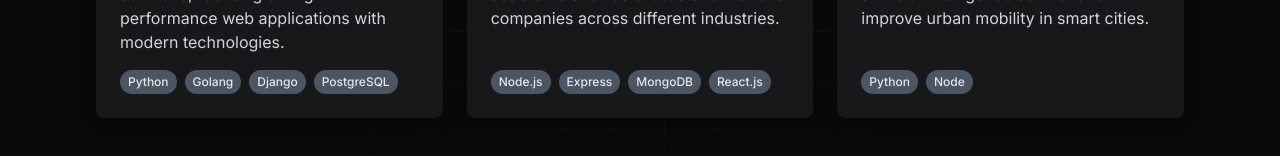
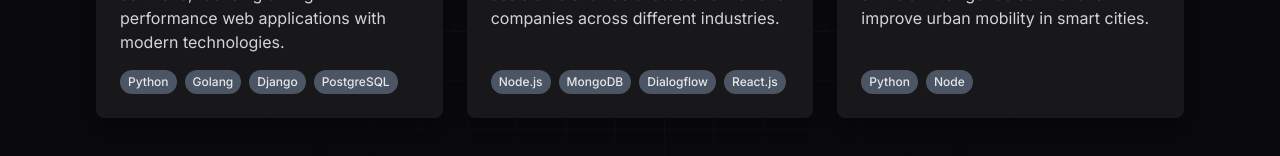
Before and after one commit to eduardoluiz7/personal-page, a React (Vite) app: page /experiences in a window 1280 px wide. Shown: the part 492-648 px from the top of the page. Built offline with nearby package versions, Linux system fonts and the light colour scheme.

Commit message:
update experiences

```diff
--- a/src/locales/en/translation.json
+++ b/src/locales/en/translation.json
@@ -45,7 +45,7 @@
         },
         "react": {
             "description": "Developing and maintaining efficient and responsive User Interfaces using React.",
-            "experience": "2 years"
+            "experience": "3 years"
         },
         "node": {
             "description": "Developing RESTful APIs and Webhooks with Node.js and Express.",
@@ -53,7 +53,7 @@
         },
         "typescript": {
             "description": "Enhancing JavaScript development with static typing and advanced features.",
-            "experience": "3 years"
+            "experience": "4 years"
         },
         "postgres": {
             "description": "Managing and performing queries on relational databases.",
--- a/src/locales/pt/translation.json
+++ b/src/locales/pt/translation.json
@@ -45,7 +45,7 @@
         },
         "react": {
             "description": "Desenvolvimento e manutenção de interfaces de usuário eficientes e responsivas usando React.",
-            "experience": "2 anos"
+            "experience": "3 anos"
         },
         "node": {
             "description": "Desenvolvimento de APIs RESTful e Webhooks com Node.js e Express.",
@@ -53,7 +53,7 @@
         },
         "typescript": {
             "description": "Melhorando o desenvolvimento JavaScript com tipagem estática e funcionalidades avançadas.",
-            "experience": "3 anos"
+            "experience": "4 anos"
         },
         "postgres": {
             "description": "Gerenciamento e execução de queries em bancos de dados relacionais.",
--- a/src/pages/experiences.tsx
+++ b/src/pages/experiences.tsx
@@ -23,7 +23,7 @@ interface Experience {
         company: "Elife",
         role: t('experiences.elife.role'),
         period: t('experiences.elife.period'),
-        technologies: ["Node.js", "Express", "MongoDB", "React.js"],
+        technologies: ["Node.js", "MongoDB", "Dialogflow", "React.js"],
         description: t('experiences.elife.description')
       },
       {
```
